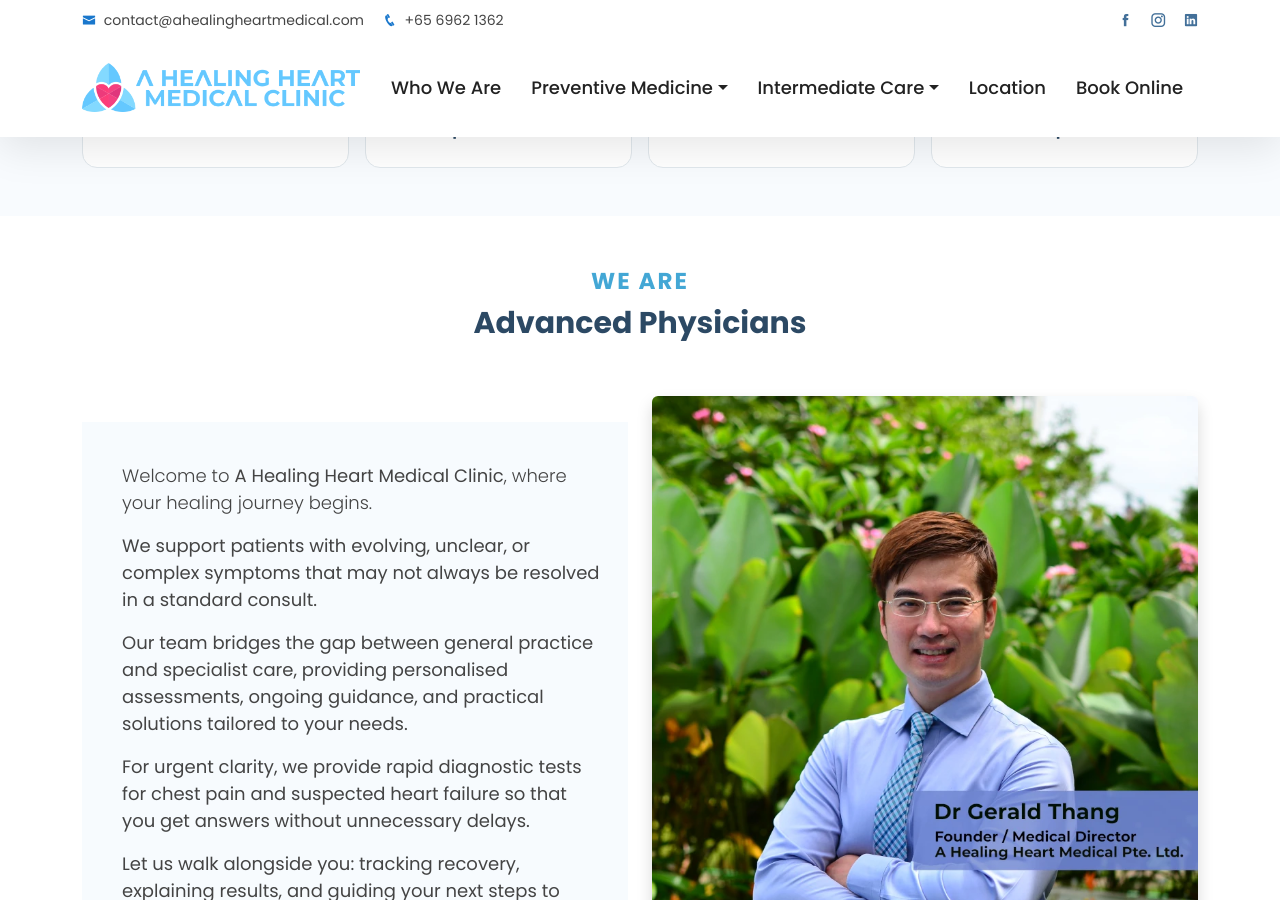
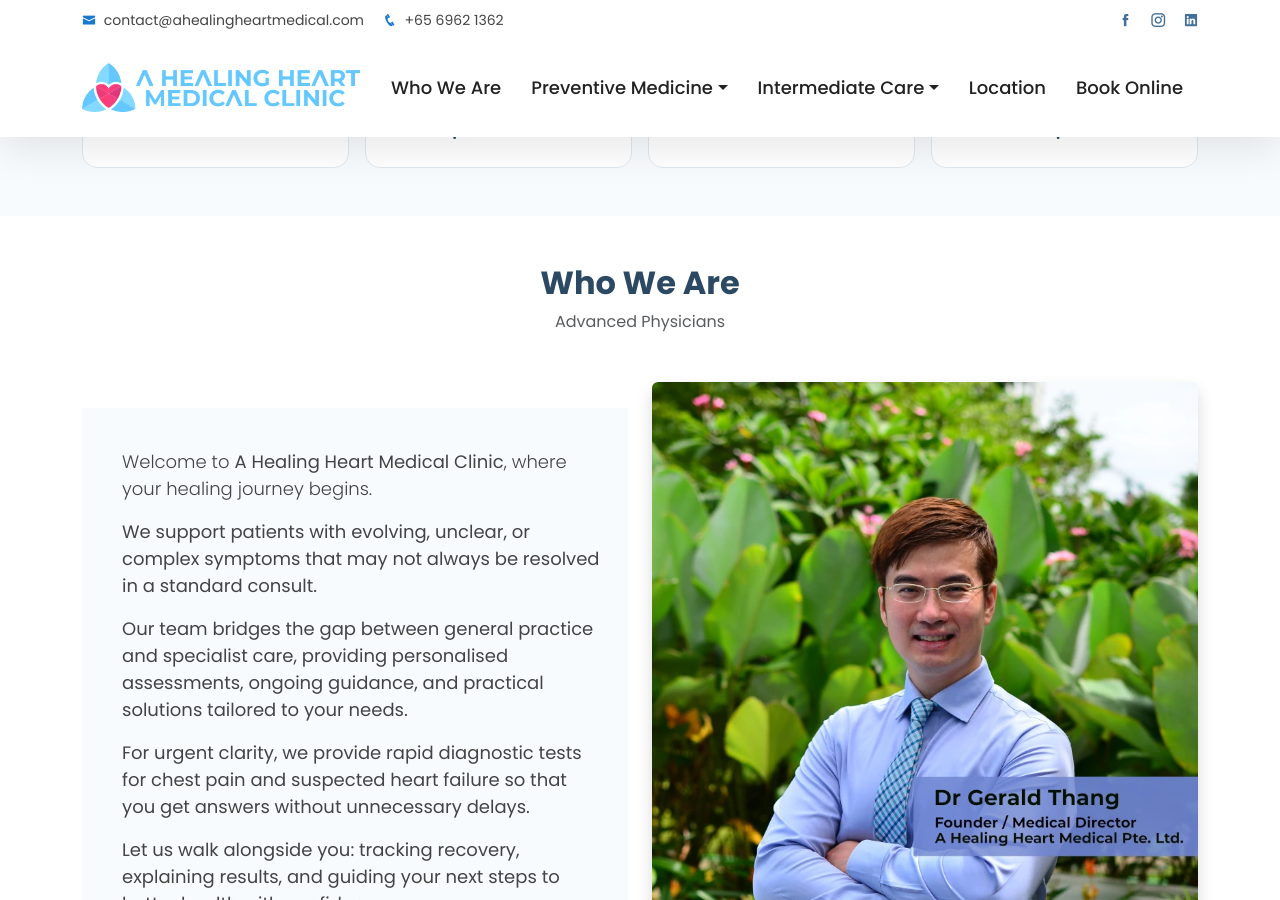
Before and after one commit to benchowsg/clinic, a Jekyll site: the page built from test-index2026.html, in a window 1280 px wide and 900 px high, scrolled down 1070 px. Built offline with Jekyll 4.4.1, drawn with Linux system fonts in a browser that asks for light colours.

Commit message:
Update test-index2026.html

```diff
--- a/test-index2026.html
+++ b/test-index2026.html
@@ -25,7 +25,7 @@
 
 <section id="service-navigation" class="service-navigation py-5">
   <div class="container">
-      <div class="text-center mb-5" data-aos="fade-up">
+    <div class="text-center mb-5" data-aos="fade-up">
       <h2 class="fw-bold" style="color: #2c4964;">What are you seeking today?</h2>
       <p class="text-muted">Direct access to your needs</p>
     </div>
@@ -38,19 +38,19 @@
         </a>
       </div>
       <div class="col-6 col-md-3">
-        <a href="/health-screening" class="service-tile" title="View our Cardiology and Heart Care services">
+        <a href="#" class="service-tile" title="View our Cardiology and Heart Care services">
           <div class="icon-circle"><i class="fa-solid fa-gauge-high"></i></div>
           <p>BP & Cholesterol</p>
         </a>
       </div>
       <div class="col-6 col-md-3">
-        <a href="/rapid-blood-test-services" class="service-tile" title="View our Diabetes and Weight Care services">
+        <a href="#" class="service-tile" title="View our Diabetes and Weight Care services">
           <div class="icon-circle"><i class="fa-solid fa-syringe"></i></div>
           <p>Diabetes & Weight</p>
         </a>
       </div>
       <div class="col-6 col-md-3">
-        <a href="/rapid-blood-test-services" class="service-tile" title="View our Health Screening services">
+        <a href="/health-screening" class="service-tile" title="View our Health Screening services">
           <div class="icon-circle"><i class="fa-solid fa-user-check"></i></div>
           <p>Health Screening</p>
         </a>
@@ -60,25 +60,25 @@
 
 <div class="row g-3">
         <div class="col-6 col-md-3">
-        <a href="/location" class="service-tile" title="View our Asthma & Lung Care services">
+        <a href="#" class="service-tile" title="View our Asthma & Lung Care services">
           <div class="icon-circle"><i class="fa-solid fa-lungs"></i></div>
           <p>Asthma & Lung</p>
         </a>
       </div>
       <div class="col-6 col-md-3">
-        <a href="/chronic-cardiology-care" class="service-tile" title="View our Arthritis & Bone Care services">
+        <a href="#" class="service-tile" title="View our Arthritis & Bone Care services">
           <div class="icon-circle"><i class="fa-solid fa-bone"></i></div>
           <p>Arthritis & Bone</p>
         </a>
       </div>
       <div class="col-6 col-md-3">
-        <a href="/health-screening" class="service-tile" title="View our Men and Women Hormonal and Wellness services">
+        <a href="#" class="service-tile" title="View our Men and Women Hormonal and Wellness services">
           <div class="icon-circle"><i class="fa-solid fa-dna"></i></div>
           <p>Hormonal & Wellness</p>
         </a>
       </div>
       <div class="col-6 col-md-3">
-        <a href="/rapid-blood-test-services" class="service-tile" title="View our Skin and Hair care services">
+        <a href="#" class="service-tile" title="View our Skin and Hair care services">
           <div class="icon-circle"><i class="fa-solid fa-user-circle"></i></div>
           <p>Skin & Hair</p>
         </a>
@@ -90,25 +90,25 @@
 
 <div class="row g-3">
       <div class="col-6 col-md-3">
-        <a href="/chronic-cardiology-care" class="service-tile" title="Select our General Consultation services">
+        <a href="#" class="service-tile" title="Select our General Consultation services">
           <div class="icon-circle"><i class="fa-solid fa-user-doctor"></i></div>
           <p>General Consult</p>
         </a>
       </div>
         <div class="col-6 col-md-3">
-        <a href="/location" class="service-tile" title="View our Rapid Blood Test services">
+        <a href="#" class="service-tile" title="View our Rapid Blood Test services">
           <div class="icon-circle"><i class="fa-solid fa-droplet"></i></div>
           <p>Rapid Blood Tests</p>
         </a>
       </div>
       <div class="col-6 col-md-3">
-        <a href="/health-screening" class="service-tile" title="View our Vaccination services">
+        <a href="#" class="service-tile" title="View our Vaccination services">
           <div class="icon-circle"><i class="fa-solid fa-shield-virus"></i></div>
           <p>Vaccination</p>
         </a>
       </div>
       <div class="col-6 col-md-3">
-        <a href="/location" class="service-tile" title="View our Post-Hospitalisation Care services">
+        <a href="#" class="service-tile" title="View our Post-Hospitalisation Care services">
           <div class="icon-circle"><i class="fa-solid fa-bed-pulse"></i></div>
           <p>Post-Hospitalisation</p>
         </a>
@@ -120,10 +120,11 @@
 
   <section id="about" class="about py-5">
     <div class="container">
-      <div class="section-title text-center mb-5">
-        <p class="text-uppercase fw-bold mb-1" style="color: #43a7d5;">We Are</p>
-        <h2 class="fw-bold" style="color: #2c4964;">Advanced Physicians</h2>
-      </div>
+
+    <div class="text-center mb-5" data-aos="fade-up">
+      <h2 class="fw-bold" style="color: #2c4964;">Who We Are</h2>
+      <p class="text-muted">Advanced Physicians</p>
+    </div>
 
       <div class="row align-items-center">
         <div class="col-lg-6">
@@ -149,7 +150,8 @@
 
 <section id="faq" class="faq py-5 bg-light">
   <div class="container">
-    <div class="section-title text-center mb-5">
+
+    <div class="text-center mb-5" data-aos="fade-up">
       <h2 class="fw-bold" style="color: #2c4964;">Common Questions</h2>
       <p class="text-muted">Quick answers to help you plan your visit</p>
     </div>
```
